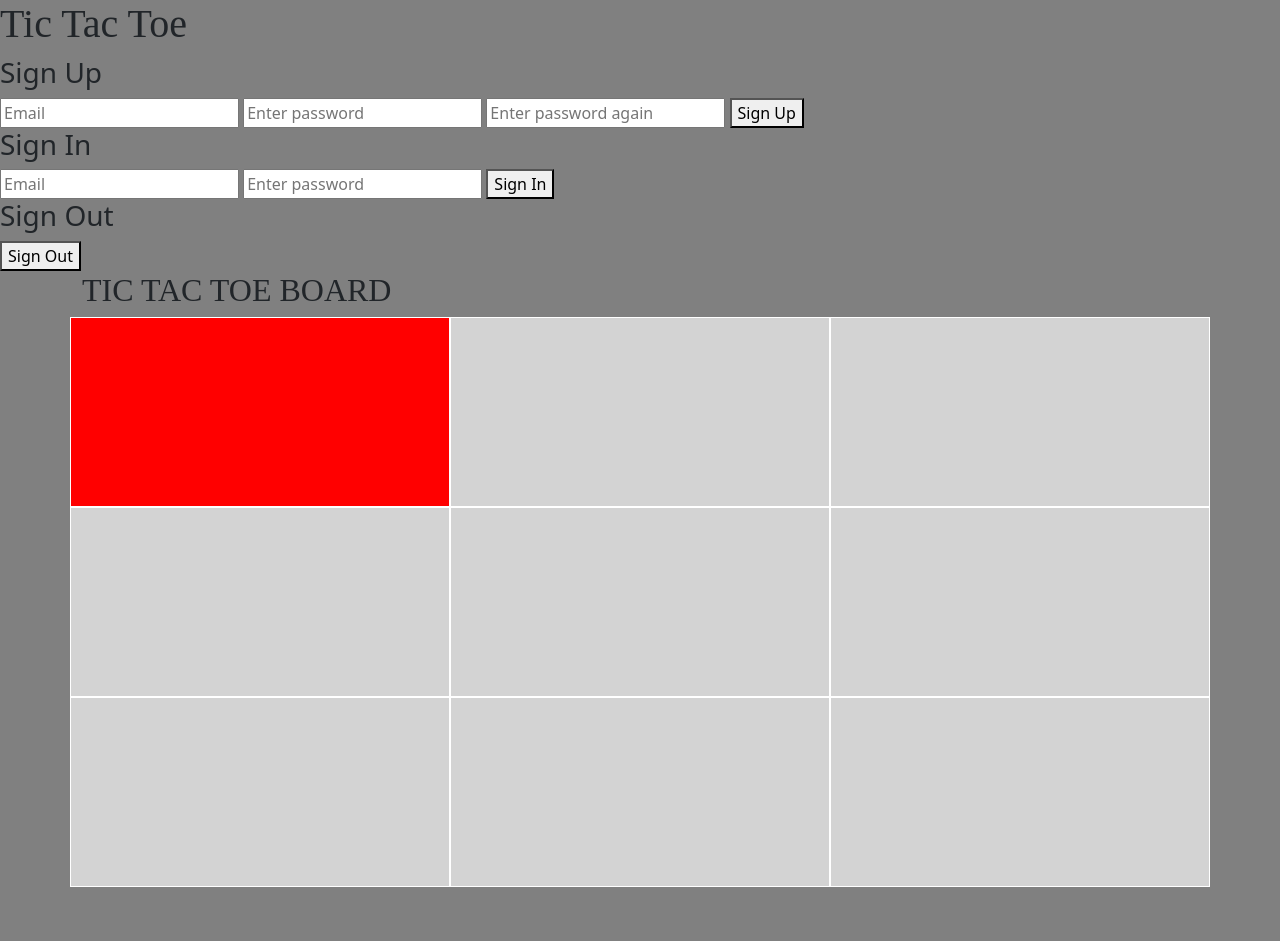
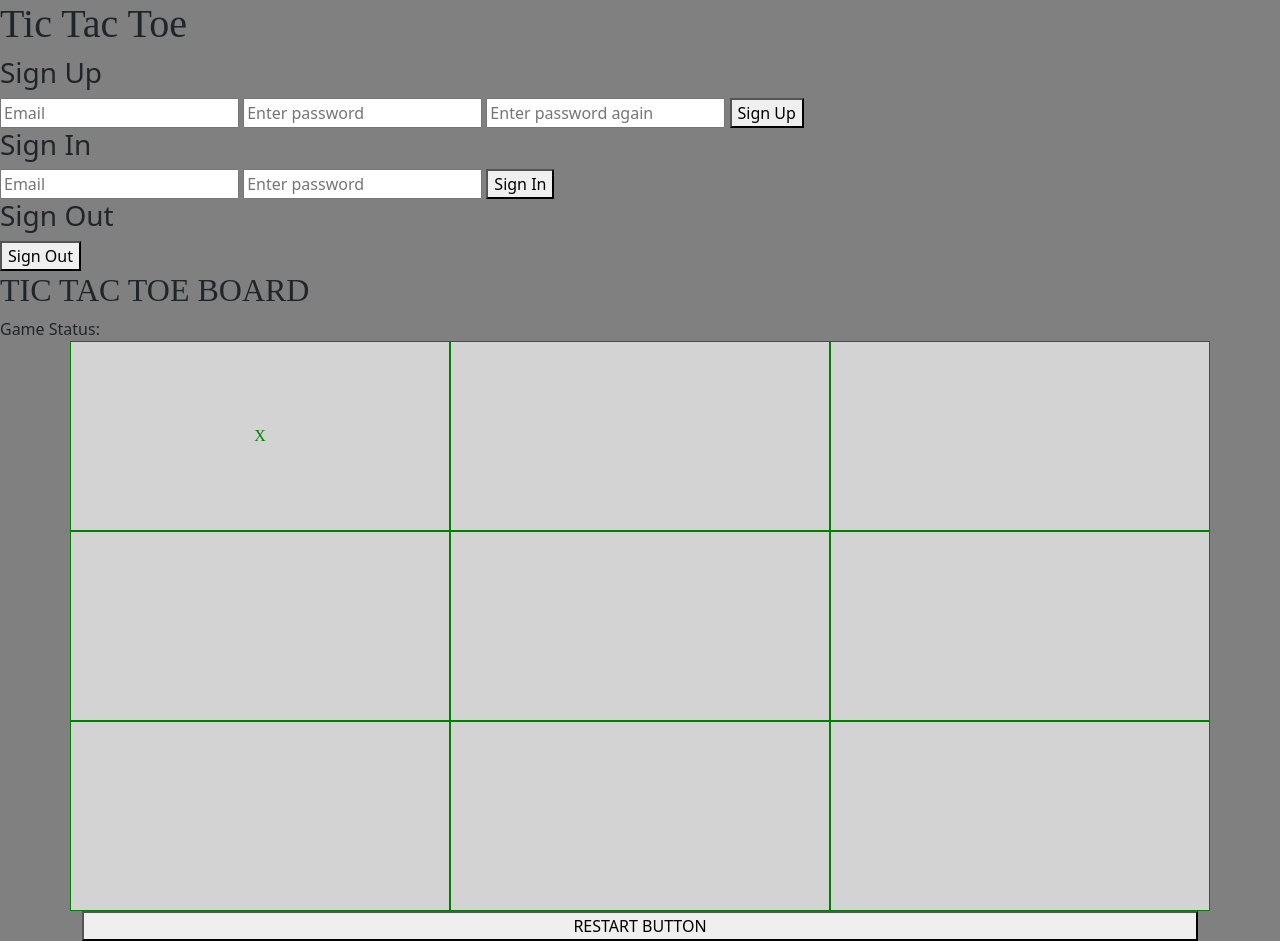
Before and after one commit to bilaltahiraziz/tictactoe-client, a website built with webpack: page index.html in a window 1280 px wide. Both pictures are taken after a click on the element 260 px from the left and 412 px from the top of the page. Before the commit the page ends 887 px from the top, so only its background shows below. Built offline with nearby package versions, Linux system fonts and the light colour scheme.

Commit message:
Day 2 work
added x and o to boards and api functionality.

```diff
--- a/app/api.js
+++ b/app/api.js
@@ -1,13 +1,12 @@
 'use strict'
 
-const store = require('./store')
+const store = require('./store.js')
 
 const signUp = function (data) {
     return $.ajax({
         method: 'POST',
         url: 'https://tic-tac-toe-api-development.herokuapp.com/sign-up',
         data
-        // same as data: data
     })
 }
 
@@ -16,7 +15,6 @@ const signIn = function (data) {
         method: 'POST',
         url: 'https://tic-tac-toe-api-development.herokuapp.com/sign-in',
         data
-        // same as data: data
     })
 }
 
@@ -30,8 +28,44 @@ const signOut = function () {
     })
 }
 
+
+const gameStatus = function () {
+    return $.ajax({
+        method: 'GET',
+        url: 'https://tic-tac-toe-api-development.herokuapp.com/games',
+        headers: {
+        Authorization: 'Bearer ' + store.user.token
+        }
+    })
+}
+
+const createGame = function () {
+    return $.ajax({
+        method: 'POST',
+        url: 'https://tic-tac-toe-api-development.herokuapp.com/games',
+        headers: {
+        Authorization: 'Bearer ' + store.user.token
+        },
+        data: {}
+    })
+}
+
+// const playerMove = function () {
+//     return $.ajax({
+//         method: 'PATCH',
+//         cell: []
+//         url: 'https://tic-tac-toe-api-development.herokuapp.com/games',
+//         headers: {
+//             Authorization: 'Bearer ' + store.user.token,
+//         }
+//     })
+// }
+
 module.exports = {
     signUp,
     signIn,
-    signOut
+    signOut,
+    gameStatus,
+    createGame
+    // playerMove
 }
--- a/app/app.js
+++ b/app/app.js
@@ -10,4 +10,5 @@ $(() => {
   $('#sign-in-form').on('submit', authEvents.onSignIn)
   $('#sign-out-button').on('click', authEvents.onSignOut)
   $('.box').on('click', authEvents.onBoxClick)
+  $('#restart-button').on('click', authEvents.onRestartClick)
 })
--- a/app/event.js
+++ b/app/event.js
@@ -1,5 +1,5 @@
 'use strict'
-
+const store = require('./store.js')
 const authUi = require('./ui.js')
 const authApi = require('./api.js')
 const getFormFields = require('../lib/get-form-fields.js')
@@ -22,6 +22,8 @@ const onSignUp = function (event) {
         .catch(() => authUi.onSignUpFailure())
 }
 
+
+
 const onSignIn = function (event) {
     event.preventDefault()
     console.log('now here')
@@ -33,8 +35,12 @@ const onSignIn = function (event) {
 
 
     // api call
+
     authApi.signIn(data)
+
         .then((response) => authUi.onSignInSuccess(response))
+        .then(() => authApi.createGame())
+        .then((response) => { store.game = response.game.cells })
         .catch(() => authUi.onSignInFailure())
 }
 
@@ -47,15 +53,31 @@ const onSignOut = function () {
     .catch(() => authUi.onSignOutFailure())
 }
 
+
+let clicked = true
+
 const onBoxClick = function () {
-    console.log('here')
-    $(this).css('background', "red")
+  if (clicked) {
+    $(this).text('X').unbind()
+    clicked = false
+    store.game[0] = 'X'
+    console.log(store.game)
+  } else {
+    $(this).text('O').unbind()
+    clicked = true
+  }
+  console.log(authApi.gameStatus())
 }
 
+const onRestartClick = function () {
+    $('.box').text('')
+    $('.box').bind('click', onBoxClick)
+}
 
 module.exports = {
     onSignUp,
     onSignIn,
     onSignOut,
-    onBoxClick
+    onBoxClick,
+    onRestartClick
 }
--- a/app/styles/index.scss
+++ b/app/styles/index.scss
@@ -3,7 +3,7 @@
 $font-family:'Playfair Display', serif;
 $body-bg-color: grey;
 $box-bg-color: lightgrey;
-$box-border-color: white;
+$box-border-color: green;
 $alt-bg-color: red;
 
 
--- a/index.html
+++ b/index.html
@@ -36,21 +36,28 @@
       <section id="auth-display"></section>
 
 
+      <h2>TIC TAC TOE BOARD</h2>
+      <div id="game-status">Game Status: </div>
       <div class="container">
-        <h2>TIC TAC TOE BOARD</h2>
         <div class="row">
-          <div type='button' id="1" class="col-4 box"></div>
-          <div type='button' id="2" class="col-4 box"></div>
-          <div type='button' id="3" class="col-4 box"></div>
-          <div type='button' id="4" class="col-4 box"></div>
-          <div type='button' id="5" class="col-4 box"></div>
-          <div type='button' id="6" class="col-4 box"></div>
-          <div type='button' id="7" class="col-4 box"></div>
-          <div type='button' id="8" class="col-4 box"></div>
-          <div type='button' id="9" class="col-4 box"></div>
+          <div data-cell-index='0' type='button' id="1" class="col-4 box"></div>
+          <div data-cell-index='1' type='button' id="2" class="col-4 box"></div>
+          <div data-cell-index='2' type='button' id="3" class="col-4 box"></div>
+          <div data-cell-index='3' type='button' id="4" class="col-4 box"></div>
+          <div data-cell-index='4' type='button' id="5" class="col-4 box"></div>
+          <div data-cell-index='5' type='button' id="6" class="col-4 box"></div>
+          <div data-cell-index='6' type='button' id="7" class="col-4 box"></div>
+          <div data-cell-index='7' type='button' id="8" class="col-4 box"></div>
+          <div data-cell-index='8' type='button' id="9" class="col-4 box"></div>
         </div>
 
-        <div id="cool"></div>
+        <div class="container">
+          <div class="row">
+            <button type="button" id="restart-button">RESTART BUTTON</button>
+            </div>
+
+
+
 
     </body>
 </html>
```
